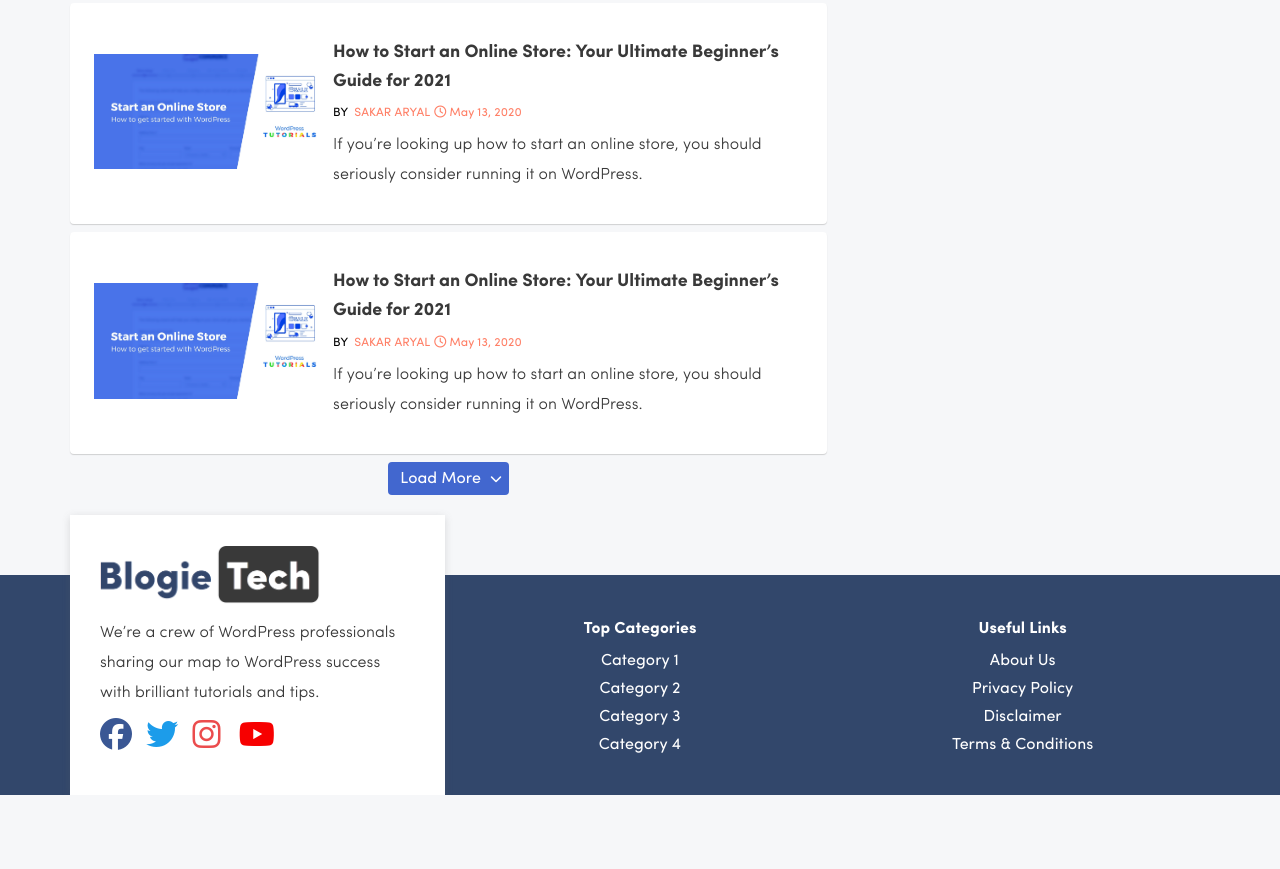
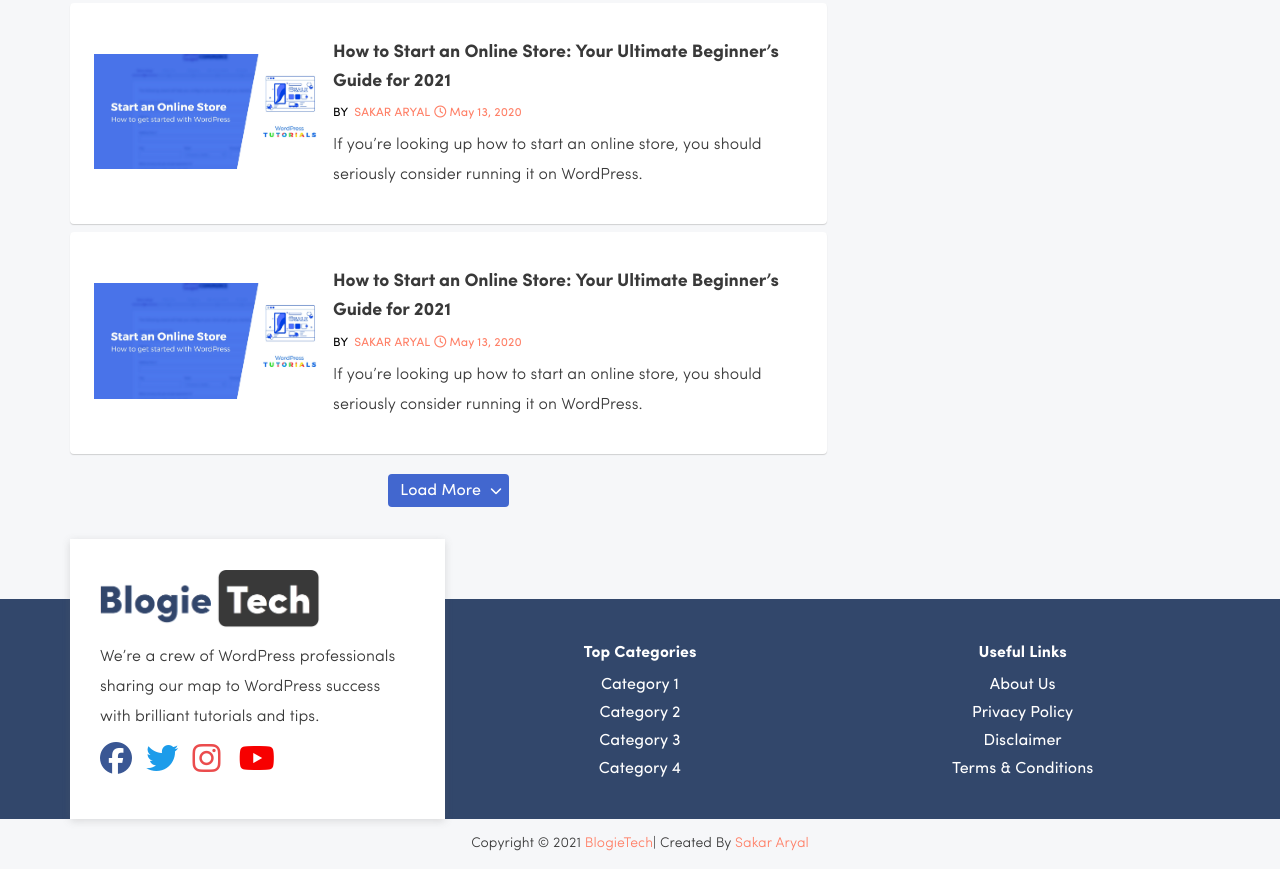
Before and after one commit to techiesakar/blogietechDemo, a plain HTML site: page index.html in a window 1280 px wide. Shown: the part 1112-1981 px from the top of the page. Before the commit the page ends 1907 px from the top, so only its background shows below. Drawn offline with Linux system fonts and the light colour scheme.

Commit message:
Footer Completed - Scroll To Top not working Yet

```diff
--- a/assets/css/content.css
+++ b/assets/css/content.css
@@ -55,6 +55,7 @@ h2 a:hover {
 .load-more-wrap {
     display: flex;
     justify-content: center;
+    margin: 12px 0;
 }
 
 .load-more-wrap a {
--- a/assets/css/footer.css
+++ b/assets/css/footer.css
@@ -90,6 +90,18 @@ footer ul li a:hover::after {
     width: 100%;
 }
 
+.copyright{
+    /* background-color: #fff; */
+}
+
+/* .copyright .container{
+    padding: 0;
+} */
+
+.copyright p{
+   text-align: center;
+   font-size: 14px;
+}
 @media (max-width:1199.98px) {}
 
 
--- a/index.html
+++ b/index.html
@@ -327,7 +327,11 @@
 
 	</footer>
 
-	<div class="copyright"></div>
+	<div class="copyright">
+		<div class="container">
+			<p>Copyright &copy; 2021 <a class="site-name" href="">BlogieTech</a>| Created By <a class="developer-name" href="">Sakar Aryal</a></p>
+		</div>
+	</div>
 	<script src="assets/js/navscroll.js"></script>
 	<script src="assets/js/header.js"></script>
 
```
